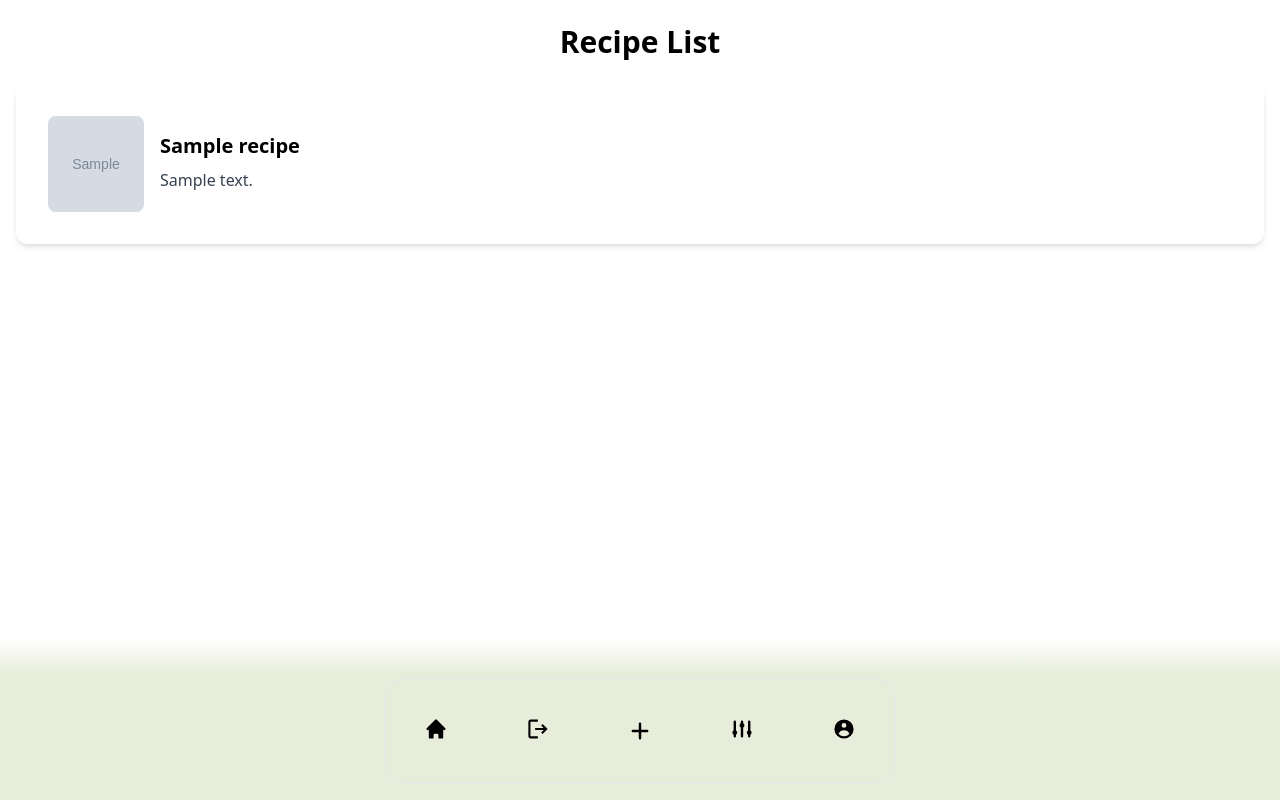
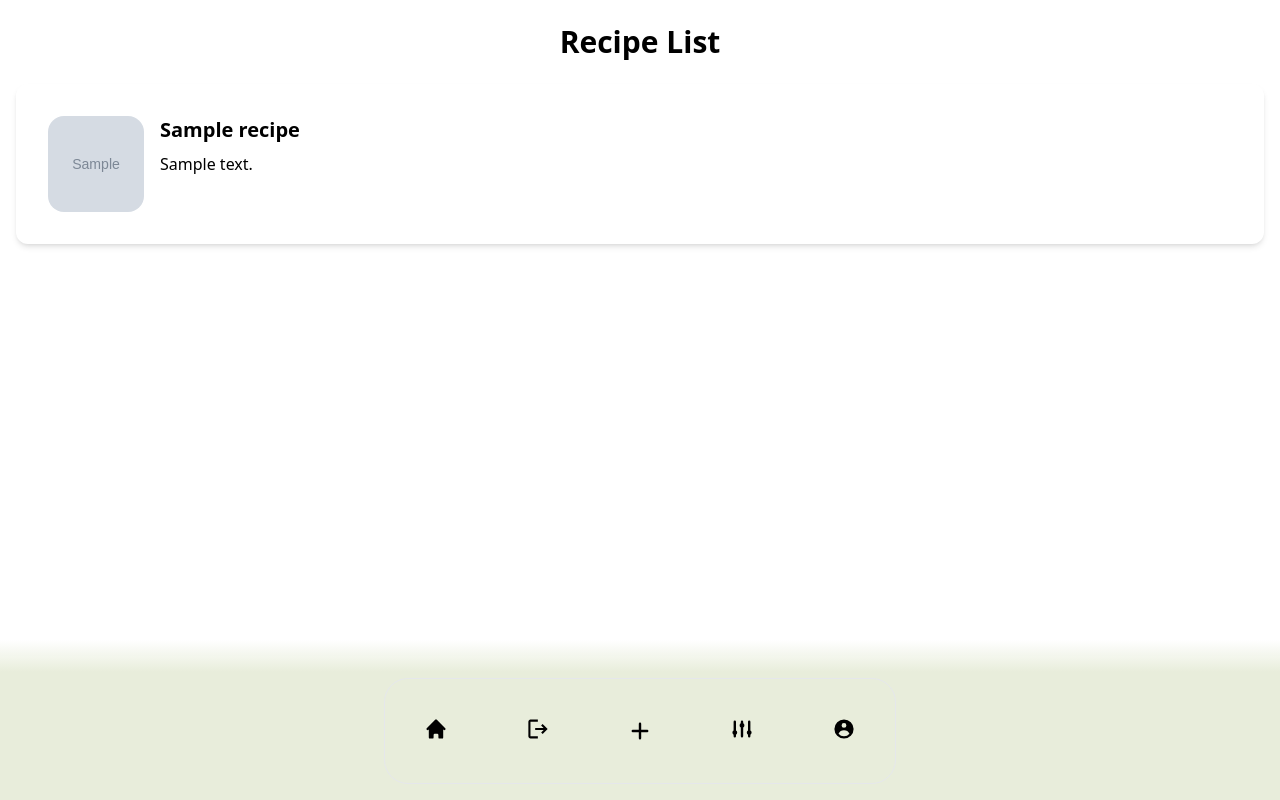
Before and after one commit to Lokarian/YARA-YetAnotherRecipeApp, a Django app: page / in a window 1280 px wide. Run offline with Django 3.2, Linux system fonts and the light colour scheme; a user stored in the database is signed in; tables that the repository leaves empty hold one stand-in row (values such as "Sample post"); grey boxes marked "Sample" are stand-in pictures; some libraries are stand-ins or nearby versions.

Commit message:
finish styling cards

```diff
--- a/templates/recipes/recipe_list.html
+++ b/templates/recipes/recipe_list.html
@@ -5,11 +5,11 @@
         <div class="">
             {% for recipe in object_list %}
                 <div class="bg-card h-40 p-8 shadow-md rounded-xl overflow-hidden flex flex-row">
-                    <img class="h-full aspect-square rounded-lg object-cover object-center" src="{{ recipe.image.url }}"
+                    <img class="h-full aspect-[1/1] rounded-2xl object-cover object-center" src="{{ recipe.image.url }}"
                          alt="{{ recipe.title }}">
-                    <div class="px-4 py-4">
-                        <h2 class="text-xl text-text  font-bold mb-2">{{ recipe.title }}</h2>
-                        <p class="text-gray-700 text-base">{{ recipe.description }}</p>
+                    <div class="pl-4 flex flex-col">
+                        <h1 class="text-xl text-text  font-bold mb-2">{{ recipe.title }}</h1>
+                        <p class="flex-1 text-primary text-base overflow-auto">{{ recipe.description }}</p>
                     </div>
                 </div>
             {% endfor %}
```
